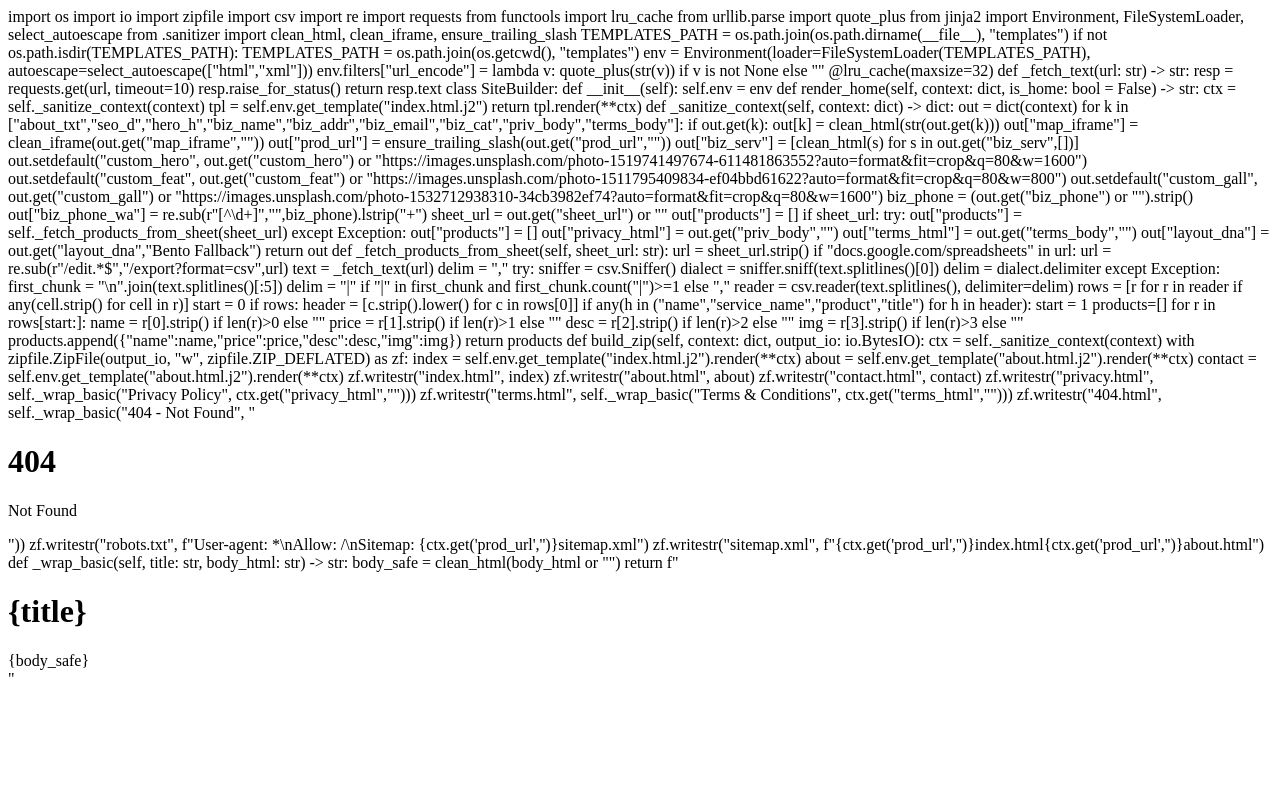
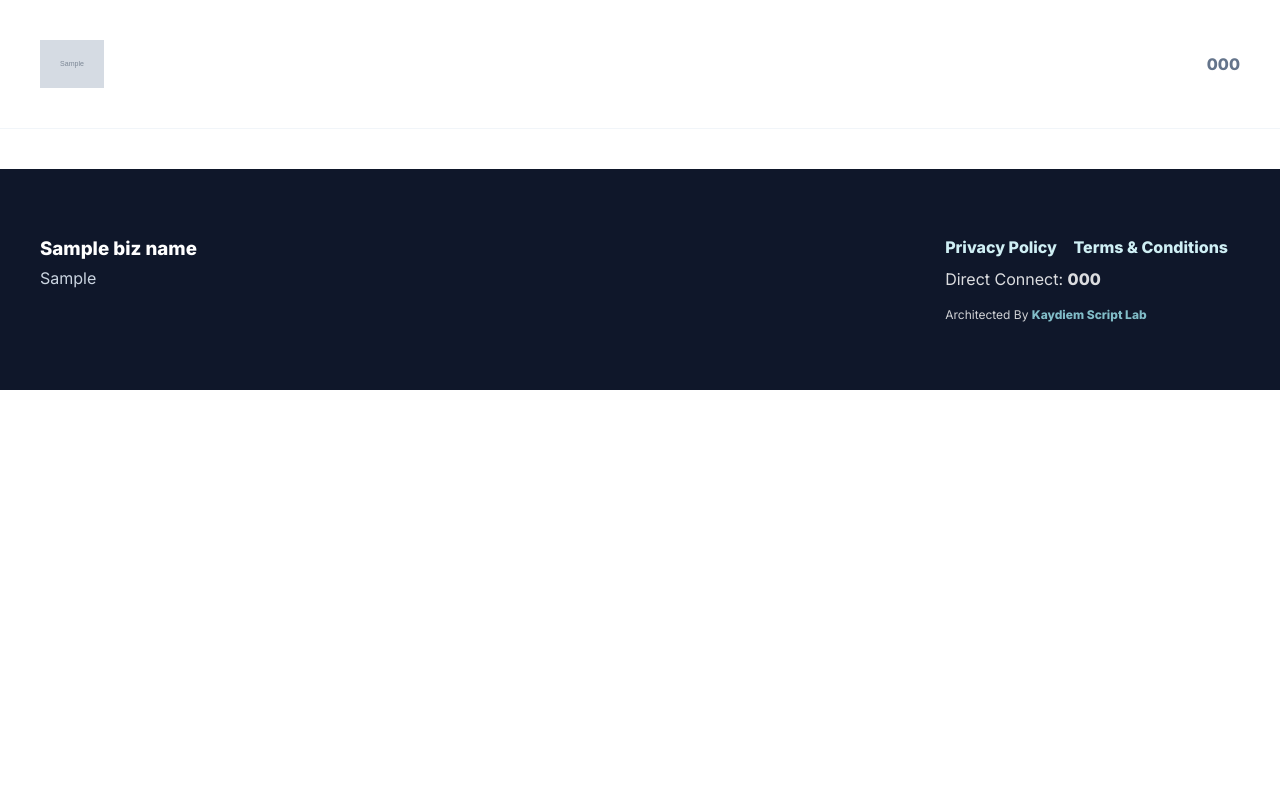
Before and after one commit to kiranmondal943/V25.5, a Python web app: template generator/templates/base.html.j2 in a window 1280 px wide. Run offline with Jinja, Linux system fonts and the light colour scheme; the template is opened without the code that fills it: most values are stand-ins (such as "Sample title", 1, 10 or a date in 2020); grey boxes marked "Sample" are stand-in pictures.

Commit message:
Refactor base.html.j2 to streamline template structure

```diff
--- a/generator/templates/base.html.j2
+++ b/generator/templates/base.html.j2
@@ -1,108 +1,87 @@
-import os
-import io
-import zipfile
-import csv
-import re
-import requests
-from functools import lru_cache
-from urllib.parse import quote_plus
-from jinja2 import Environment, FileSystemLoader, select_autoescape
-from .sanitizer import clean_html, clean_iframe, ensure_trailing_slash
+<!doctype html>
+<html lang="en">
+<head>
+  <meta charset="utf-8" />
+  <meta name="viewport" content="width=device-width,initial-scale=1" />
+  <title>{{ page_title | default('Home') }} | {{ biz_name }}</title>
+  <meta name="description" content="{{ seo_d | default('') }}" />
+  {% if gsc_tag_input %}<meta name="google-site-verification" content="{{ gsc_tag_input }}">{% endif %}
+  <link rel="canonical" href="{{ prod_url }}" />
+  <link href="https://fonts.googleapis.com/css2?family=Inter:wght@300;400;600;800&display=swap" rel="stylesheet">
+  <style>
+    :root{ --p: {{ p_color }}; --s: {{ s_color }}; --radius: {{ border_rad }}; }
+    body{ font-family:Inter,system-ui,-apple-system,Segoe UI,Roboto,Helvetica,Arial; margin:0; color:#0f172a; background:#fff; }
+    .container{ max-width:1200px; margin:0 auto; padding:28px; }
+    .hero{ padding:64px 0; text-align:center; background:#f8fafc; border-bottom:1px solid #f1f5f9; }
+    .btn{ background:var(--s); color:#fff; padding:12px 20px; border-radius:12px; text-decoration:none; font-weight:800; display:inline-block; }
+    .grid{ display:grid; grid-template-columns:repeat(auto-fit,minmax(240px,1fr)); gap:18px; }
+    .card{ background:#fff; border-radius:14px; padding:18px; box-shadow:0 12px 30px rgba(16,24,40,0.04); }
+    .product-card img{ width:100%; height:220px; object-fit:cover; border-radius:10px; }
+    #modal{ display:none; position:fixed; inset:0; background:rgba(0,0,0,0.6); align-items:center; justify-content:center; padding:18px; z-index:9999; }
+    .modal-inner{ background:#fff; border-radius:14px; padding:20px; max-width:900px; width:100%; }
+    footer{ background:#0f172a; color:#fff; padding:40px 0; margin-top:40px; }
+    .footer-link{ color:#cfeff4; text-decoration:none; font-weight:700; margin-right:12px; }
+    @media (max-width:720px){ .hero{ padding:40px 16px } }
+  </style>
+  {% block head_extra %}{% endblock %}
+</head>
+<body>
+  <nav style="background:#fff; border-bottom:1px solid #f1f5f9; padding:12px 0;">
+    <div class="container" style="display:flex; align-items:center; justify-content:space-between;">
+      <div style="display:flex; align-items:center; gap:12px;">
+        {% if biz_logo %}
+          <img src="{{ biz_logo }}" alt="{{ biz_name }}" style="height:48px; object-fit:contain;" />
+        {% else %}
+          <div style="font-weight:900; font-size:20px; color:var(--p);">{{ biz_name }}</div>
+        {% endif %}
+      </div>
+      <div style="display:flex; align-items:center; gap:16px;">
+        <div style="color:#64748b; font-weight:700;">{{ biz_phone }}</div>
+      </div>
+    </div>
+  </nav>
 
-TEMPLATES_PATH = os.path.join(os.path.dirname(__file__), "templates")
-if not os.path.isdir(TEMPLATES_PATH):
-    TEMPLATES_PATH = os.path.join(os.getcwd(), "templates")
+  {% block body %}{% endblock %}
 
-env = Environment(loader=FileSystemLoader(TEMPLATES_PATH), autoescape=select_autoescape(["html","xml"]))
-env.filters["url_encode"] = lambda v: quote_plus(str(v)) if v is not None else ""
+  <div id="modal" onclick="if(event.target==this) this.style.display='none'">
+    <div class="modal-inner">
+      <div id="m-body"></div>
+      <div style="text-align:right; margin-top:16px;"><button onclick="document.getElementById('modal').style.display='none'" style="padding:8px 12px; border-radius:8px; background:#f1f5f9; border:none;">Close</button></div>
+    </div>
+  </div>
 
-@lru_cache(maxsize=32)
-def _fetch_text(url: str) -> str:
-    resp = requests.get(url, timeout=10)
-    resp.raise_for_status()
-    return resp.text
+  <footer>
+    <div class="container" style="display:flex; justify-content:space-between; align-items:flex-start; gap:24px; flex-wrap:wrap;">
+      <div>
+        <h3 style="margin:0 0 8px 0;">{{ biz_name }}</h3>
+        <div style="max-width:420px; color:#cbd5e1;">{{ biz_addr }}</div>
+      </div>
+      <div>
+        <div style="margin-bottom:12px;">
+          <a class="footer-link" href="#" onclick="openFooterPage('privacy')">Privacy Policy</a>
+          <a class="footer-link" href="#" onclick="openFooterPage('terms')">Terms & Conditions</a>
+        </div>
+        <div style="opacity:0.85;">Direct Connect: <strong>{{ biz_phone }}</strong></div>
+        <div style="margin-top:18px; font-size:12px; opacity:0.8;">Architected By <a href="https://www.kaydiemscriptlab.com/" style="color:#9ee7f0; text-decoration:none; font-weight:800;">Kaydiem Script Lab</a></div>
+      </div>
+    </div>
+  </footer>
 
-class SiteBuilder:
-    def __init__(self):
-        self.env = env
+  <script>
+    const privacyHtml = `{{ privacy_html | replace("\n","\\n") | replace("`","\\`") }}`;
+    const termsHtml = `{{ terms_html | replace("\n","\\n") | replace("`","\\`") }}`;
 
-    def render_home(self, context: dict, is_home: bool = False) -> str:
-        ctx = self._sanitize_context(context)
-        tpl = self.env.get_template("index.html.j2")
-        return tpl.render(**ctx)
-
-    def _sanitize_context(self, context: dict) -> dict:
-        out = dict(context)
-        for k in ["about_txt","seo_d","hero_h","biz_name","biz_addr","biz_email","biz_cat","priv_body","terms_body"]:
-            if out.get(k):
-                out[k] = clean_html(str(out.get(k)))
-        out["map_iframe"] = clean_iframe(out.get("map_iframe",""))
-        out["prod_url"] = ensure_trailing_slash(out.get("prod_url",""))
-        out["biz_serv"] = [clean_html(s) for s in out.get("biz_serv",[])]
-        out.setdefault("custom_hero", out.get("custom_hero") or "https://images.unsplash.com/photo-1519741497674-611481863552?auto=format&fit=crop&q=80&w=1600")
-        out.setdefault("custom_feat", out.get("custom_feat") or "https://images.unsplash.com/photo-1511795409834-ef04bbd61622?auto=format&fit=crop&q=80&w=800")
-        out.setdefault("custom_gall", out.get("custom_gall") or "https://images.unsplash.com/photo-1532712938310-34cb3982ef74?auto=format&fit=crop&q=80&w=1600")
-
-        biz_phone = (out.get("biz_phone") or "").strip()
-        out["biz_phone_wa"] = re.sub(r"[^\d+]","",biz_phone).lstrip("+")
-
-        sheet_url = out.get("sheet_url") or ""
-        out["products"] = []
-        if sheet_url:
-            try:
-                out["products"] = self._fetch_products_from_sheet(sheet_url)
-            except Exception:
-                out["products"] = []
-
-        out["privacy_html"] = out.get("priv_body","")
-        out["terms_html"] = out.get("terms_body","")
-        out["layout_dna"] = out.get("layout_dna","Bento Fallback")
-        return out
-
-    def _fetch_products_from_sheet(self, sheet_url: str):
-        url = sheet_url.strip()
-        if "docs.google.com/spreadsheets" in url:
-            url = re.sub(r"/edit.*$","/export?format=csv",url)
-        text = _fetch_text(url)
-        delim = ","
-        try:
-            sniffer = csv.Sniffer()
-            dialect = sniffer.sniff(text.splitlines()[0])
-            delim = dialect.delimiter
-        except Exception:
-            first_chunk = "\n".join(text.splitlines()[:5])
-            delim = "|" if "|" in first_chunk and first_chunk.count("|")>=1 else ","
-        reader = csv.reader(text.splitlines(), delimiter=delim)
-        rows = [r for r in reader if any(cell.strip() for cell in r)]
-        start = 0
-        if rows:
-            header = [c.strip().lower() for c in rows[0]]
-            if any(h in ("name","service_name","product","title") for h in header):
-                start = 1
-        products=[]
-        for r in rows[start:]:
-            name = r[0].strip() if len(r)>0 else ""
-            price = r[1].strip() if len(r)>1 else ""
-            desc = r[2].strip() if len(r)>2 else ""
-            img = r[3].strip() if len(r)>3 else ""
-            products.append({"name":name,"price":price,"desc":desc,"img":img})
-        return products
-
-    def build_zip(self, context: dict, output_io: io.BytesIO):
-        ctx = self._sanitize_context(context)
-        with zipfile.ZipFile(output_io, "w", zipfile.ZIP_DEFLATED) as zf:
-            index = self.env.get_template("index.html.j2").render(**ctx)
-            about = self.env.get_template("about.html.j2").render(**ctx)
-            contact = self.env.get_template("about.html.j2").render(**ctx)
-            zf.writestr("index.html", index)
-            zf.writestr("about.html", about)
-            zf.writestr("contact.html", contact)
-            zf.writestr("privacy.html", self._wrap_basic("Privacy Policy", ctx.get("privacy_html","")))
-            zf.writestr("terms.html", self._wrap_basic("Terms & Conditions", ctx.get("terms_html","")))
-            zf.writestr("404.html", self._wrap_basic("404 - Not Found", "<h1>404</h1><p>Not Found</p>"))
-            zf.writestr("robots.txt", f"User-agent: *\nAllow: /\nSitemap: {ctx.get('prod_url','')}sitemap.xml")
-            zf.writestr("sitemap.xml", f"<?xml version='1.0' encoding='UTF-8'?><urlset xmlns='http://www.sitemaps.org/schemas/sitemap/0.9'><url><loc>{ctx.get('prod_url','')}index.html</loc></url><url><loc>{ctx.get('prod_url','')}about.html</loc></url></urlset>")
-
-    def _wrap_basic(self, title: str, body_html: str) -> str:
-        body_safe = clean_html(body_html or "")
-        return f"<!doctype html><html><head><meta charset='utf-8'><title>{title}</title></head><body><main><h1>{title}</h1><div>{body_safe}</div></main></body></html>"
+    function openFooterPage(which){
+      const modal = document.getElementById('modal');
+      const mbody = document.getElementById('m-body');
+      if(which === 'privacy'){
+        mbody.innerHTML = '<h2>Privacy Policy</h2>' + privacyHtml;
+      } else {
+        mbody.innerHTML = '<h2>Terms & Conditions</h2>' + termsHtml;
+      }
+      modal.style.display = 'flex';
+      window.scrollTo(0,0);
+    }
+  </script>
+</body>
+</html>
```
